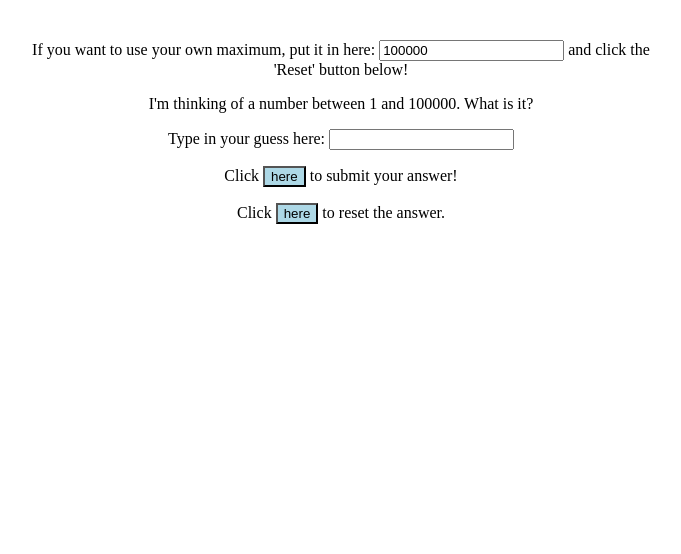
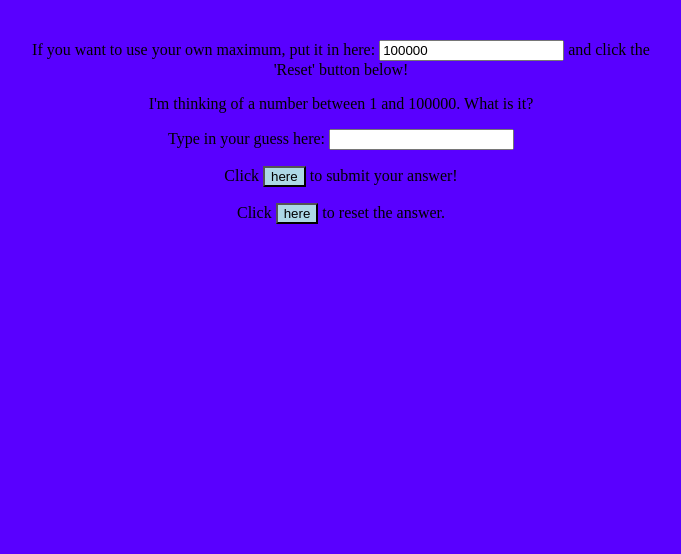
Before and after one commit to Humding3r/number-guessing-game, a plain HTML site: page index.html in a window 1280 px wide. Shown: the part 382-936 px from the top of the page, without its empty margins (299-980 px from the left). Drawn offline with Linux system fonts and the light colour scheme.

Commit message:
PURPLEEEEEEE

```diff
--- a/style.css
+++ b/style.css
@@ -1,6 +1,7 @@
 body {
 	text-align: center;
 	margin: 330px;
+    background-color: #5900ff;
 }
 
 #submit {
```
